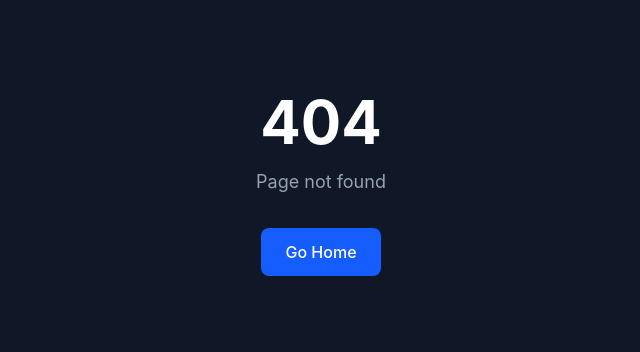
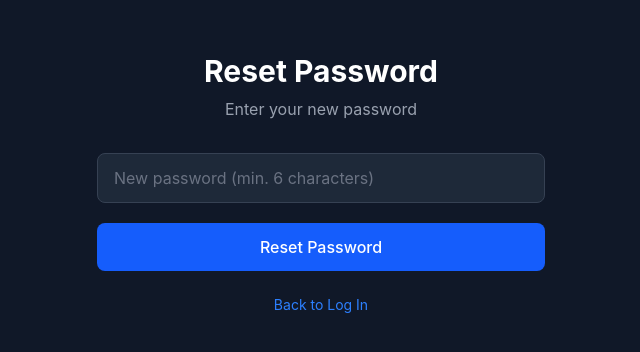
Before and after one commit to Katro87/leadgateway, a React (Vite) app in the folder frontend/: page /#/reset-password/1 in a window 1280 px wide. Before the commit this address had no page. Shown: the part 216-568 px from the top of the page, without its empty margins (319-959 px from the left). Built offline with nearby package versions, Linux system fonts and the light colour scheme.

Commit message:
Fix reset password route with token param

```diff
--- a/frontend/src/App.jsx
+++ b/frontend/src/App.jsx
@@ -25,8 +25,7 @@ function App() {
           <Route path="/login" element={<LoginPage />} />
           <Route path="/signup" element={<SignupPage />} />
           <Route path="/forgot-password" element={<ForgotPasswordPage />} />
-          <Route path="/reset-password" element={<ResetPasswordPage />} />
-
+<Route path="/reset-password/:token" element={<ResetPasswordPage />} />
           <Route element={<ProtectedRoute><DashboardLayout /></ProtectedRoute>}>
             <Route path="/dashboard" element={<DashboardPage />} />
             <Route path="/contacts" element={<ContactsPage />} />
--- a/frontend/src/pages/ResetPasswordPage.jsx
+++ b/frontend/src/pages/ResetPasswordPage.jsx
@@ -1,23 +1,15 @@
 import { useState, useEffect } from 'react';
 import { Link, useNavigate } from 'react-router-dom';
+import { useParams } from 'react-router-dom';
 
 function ResetPasswordPage() {
   const navigate = useNavigate();
   const [password, setPassword] = useState('');
-  const [token, setToken] = useState('');
   const [message, setMessage] = useState('');
   const [error, setError] = useState('');
   const [loading, setLoading] = useState(false);
 
-  useEffect(() => {
-    const hash = window.location.hash;
-    const parts = hash.split('/');
-    const tokenIndex = parts.indexOf('reset-password');
-    if (tokenIndex !== -1 && parts[tokenIndex + 1]) {
-      setToken(parts[tokenIndex + 1]);
-    }
-  }, []);
-
+ const { token } = useParams();
   const handleReset = async (e) => {
     e.preventDefault();
     if (!token) { setError('Invalid reset link'); return; }
```
Also changed, not shown: 38 other files (tests, documents, lock files or other folders).
